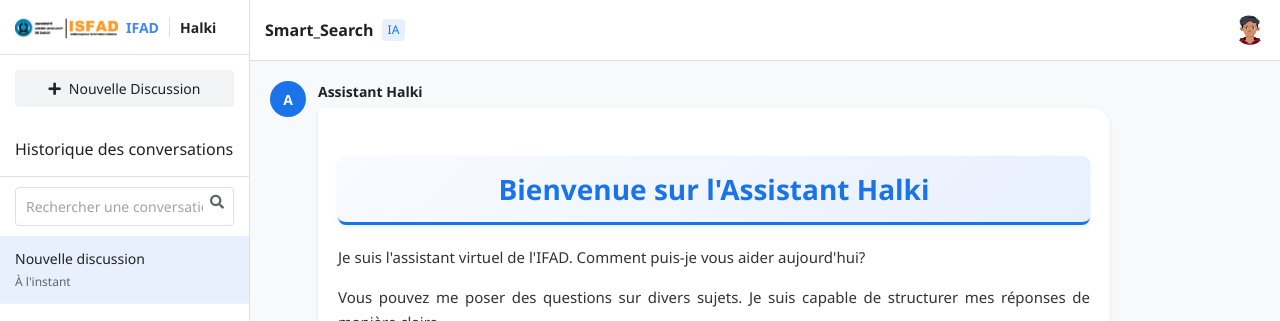
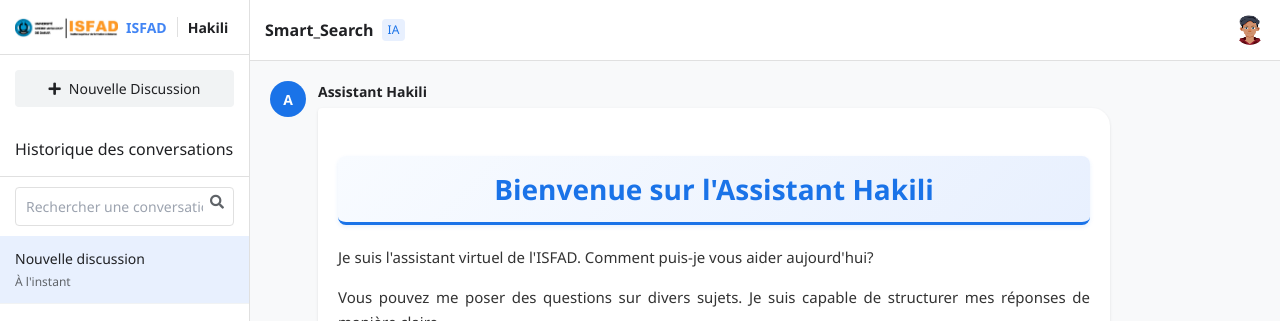
Before and after one commit to LoumDL/front_end_smartsearch, a Nuxt app in the folder frontend/smart_search/: page / in a window 1280 px wide. Shown: the top 321 px of the page. Built offline with nearby package versions, Linux system fonts and the light colour scheme.

Commit message:
rendu corriger

```diff
--- a/frontend/smart_search/app.vue
+++ b/frontend/smart_search/app.vue
@@ -4,11 +4,11 @@
     <div class="sidebar" :class="{ 'sidebar-open': isSidebarOpen }">
       <div class="sidebar-header">
         <div class="logo-container">
-          <img src="/logo-ifad.png" alt="IFAD Logo" class="logo" />
-          <span class="logo-text">IFAD</span>
+          <img src="/logo-ifad.png" alt="ISFAD Logo" class="logo" />
+          <span class="logo-text">ISFAD</span>
         </div>
         <div class="logo-divider"></div>
-        <div class="assistant-name">Halki</div>
+        <div class="assistant-name">Hakili</div>
 
         <!-- Bouton de fermeture pour mobile -->
         <button class="close-sidebar-btn" @click="toggleSidebar" v-if="isMobile">
@@ -50,7 +50,7 @@
           <ChatMessage
             :text="message.text"
             :is-user="message.sender === 'user'"
-            :sender-name="message.senderName || 'Assistant Halki'"
+            :sender-name="message.senderName || 'Assistant Hakili'"
             :actions="message.actions || []"
             :is-error="message.isError || false"
             :processing-time="message.processingTime"
@@ -64,8 +64,9 @@
           <div class="empty-icon">
             <i class="fas fa-comments"></i>
           </div>
-          <h3>Bienvenue sur l'Assistant Halki</h3>
-          <p>Posez vos questions ou partagez des fichiers pour commencer la conversation.</p>
+          <h3>Bienvenue sur l'Assistant Hakili</h3>
+          <p class="welcome-subtitle">Je suis l'assistant virtuel de l'ISFAD. Comment puis-je vous aider aujourd'hui ?</p>
+          <p class="welcome-description">Vous pouvez me poser des questions sur divers sujets. Je suis capable de structurer mes réponses de manière claire.</p>
         </div>
 
         <!-- Typing Indicator -->
@@ -415,7 +416,7 @@
     const assistantMessage = {
       id: `assistant-${Date.now()}`,
       sender: 'assistant',
-      senderName: 'Assistant Halki',
+      senderName: 'Assistant Hakili',
       text: response.reponse, // Utilisation directe de la réponse API
       timestamp: new Date().toISOString(),
       actions: [
@@ -432,7 +433,7 @@
     const errorMessage = {
       id: `error-${Date.now()}`,
       sender: 'assistant',
-      senderName: 'Assistant Halki',
+      senderName: 'Assistant Hakili',
       text: `Désolé, une erreur s'est produite: ${error.message}`,
       timestamp: new Date().toISOString(),
       isError: true
@@ -487,7 +488,7 @@
     const assistantMessage = {
       id: `assistant-${Date.now()}`,
       sender: 'assistant',
-      senderName: 'Assistant Halki',
+      senderName: 'Assistant Hakili',
       text: response.reponse, // Utilisation directe de la réponse API
       timestamp: new Date().toISOString(),
       actions: [
@@ -504,7 +505,7 @@
     const errorMessage = {
       id: `error-${Date.now()}`,
       sender: 'assistant',
-      senderName: 'Assistant Halki',
+      senderName: 'Assistant Hakili',
       text: `Désolé, une erreur s'est produite lors du traitement du fichier: ${error.message}`,
       timestamp: new Date().toISOString(),
       isError: true
@@ -816,13 +817,23 @@
 .empty-conversation h3 {
   font-size: 18px;
   font-weight: 500;
-  margin-bottom: 8px;
+  margin-bottom: 16px;
   color: #202124;
 }
 
-.empty-conversation p {
+.welcome-subtitle {
+  font-size: 16px;
+  font-weight: 500;
+  max-width: 400px;
+  margin-bottom: 12px;
+  color: #1a73e8;
+}
+
+.welcome-description {
   font-size: 14px;
-  max-width: 320px;
+  max-width: 400px;
+  line-height: 1.5;
+  color: #5f6368;
 }
 
 /* Typing Indicator */
@@ -1241,5 +1252,10 @@
     width: 60px;
     height: 60px;
   }
+
+  .welcome-subtitle,
+  .welcome-description {
+    max-width: 300px;
+  }
 }
 </style>
--- a/frontend/smart_search/store/conversationStore.js
+++ b/frontend/smart_search/store/conversationStore.js
@@ -37,8 +37,8 @@
       const welcomeMsg = {
         id: `msg-${Date.now()}`,
         sender: 'assistant',
-        senderName: 'Assistant Halki',
-        text: "# Bienvenue sur l'Assistant Halki\n\nJe suis l'assistant virtuel de l'IFAD. Comment puis-je vous aider aujourd'hui?\n\nVous pouvez me poser des questions sur divers sujets. Je suis capable de structurer mes réponses de manière claire.",
+        senderName: 'Assistant Hakili',
+        text: "# Bienvenue sur l'Assistant Hakili\n\nJe suis l'assistant virtuel de l'ISFAD. Comment puis-je vous aider aujourd'hui?\n\nVous pouvez me poser des questions sur divers sujets. Je suis capable de structurer mes réponses de manière claire.",
         timestamp: now,
         actions: [
           { type: 'extract', label: 'Texte réimprimable (à extraire)', icon: 'fas fa-copy' },
```
Also changed, not shown: frontend/smart_search/store/chat.js (+6 -6 lines).
